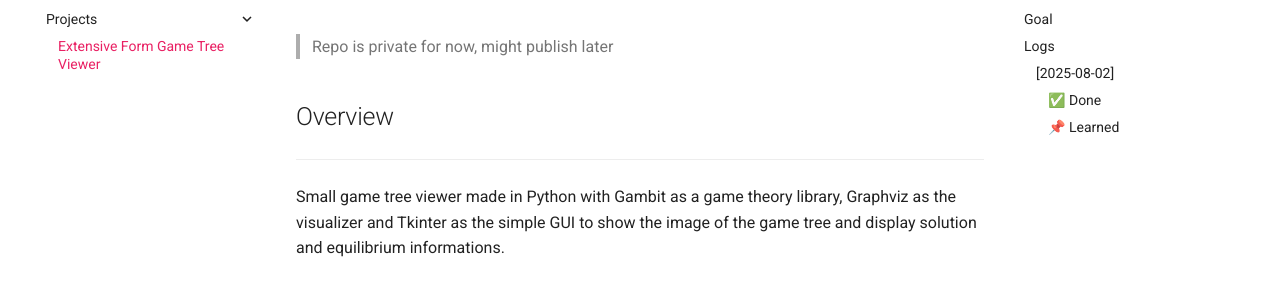
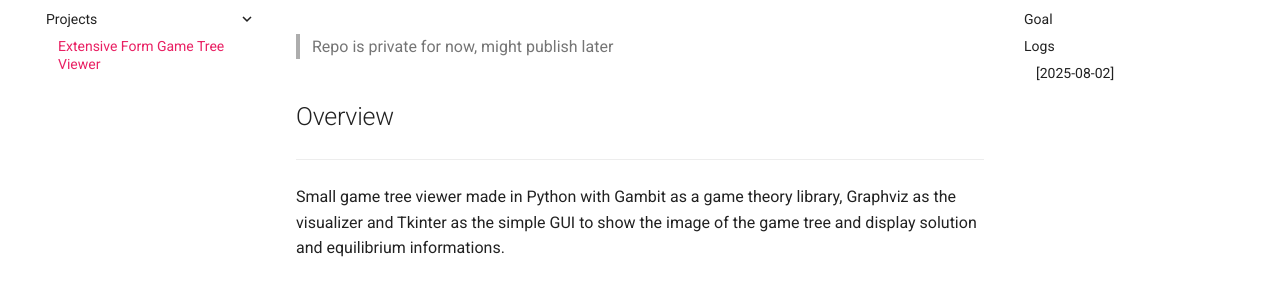
Before and after one commit to j-dumas/learning-logs, an MkDocs documentation site: the page built from content/Projects/Extensive Form Game Tree Viewer.md, in a window 1280 px wide. Shown: the part 146-428 px from the top of the page. Built offline with MkDocs 1.6.1 and Material for MkDocs 9.7.7, drawn with Linux system fonts in a browser that asks for light colours.

Commit message:
Update mkdocs.yml

```diff
--- a/mkdocs.yml
+++ b/mkdocs.yml
@@ -25,11 +25,9 @@
 
 # Extensions
 markdown_extensions:
-  - footnotes
   # - attr_list
   - pymdownx.arithmatex:
       generic: true
-  # - pymdownx.superfences
   # - pymdownx.details
   # - pymdownx.magiclink
   - pymdownx.tasklist:
@@ -40,14 +38,12 @@
   - pymdownx.keys
   - pymdownx.mark
   - pymdownx.tilde
-  - pymdownx.superfences:
-      custom_fences:
-        - name: mermaid
-          class: mermaid
-          format: !!python/name:pymdownx.superfences.fence_code_format
+  - pymdownx.superfences
 
   - toc:
       permalink: true
+      toc_depth: 3
+      slugify: !!python/name:pymdownx.slugs.uslugify
 
 plugins:
   - search
```
